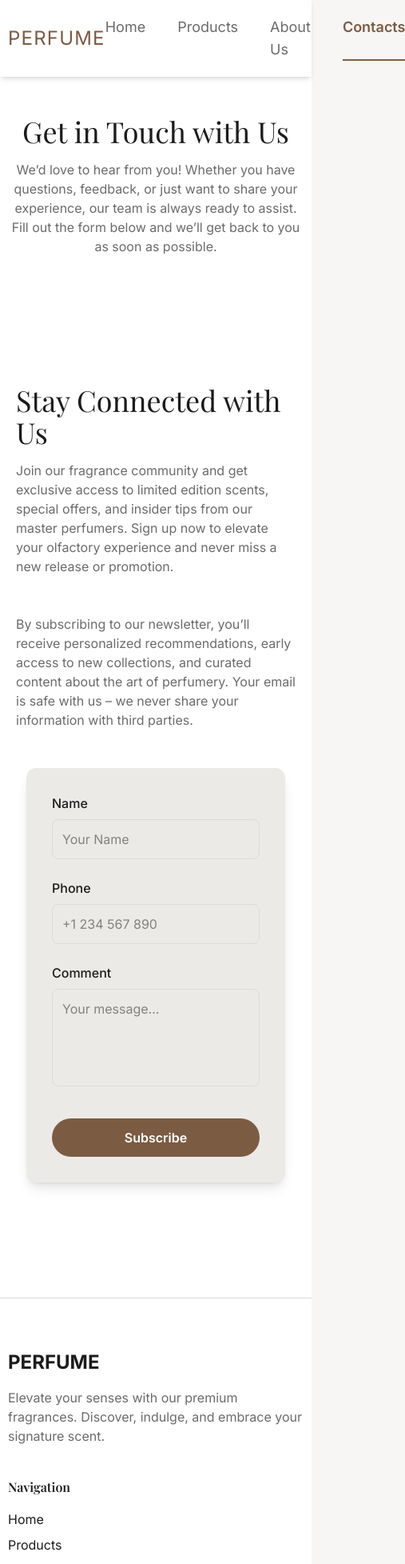
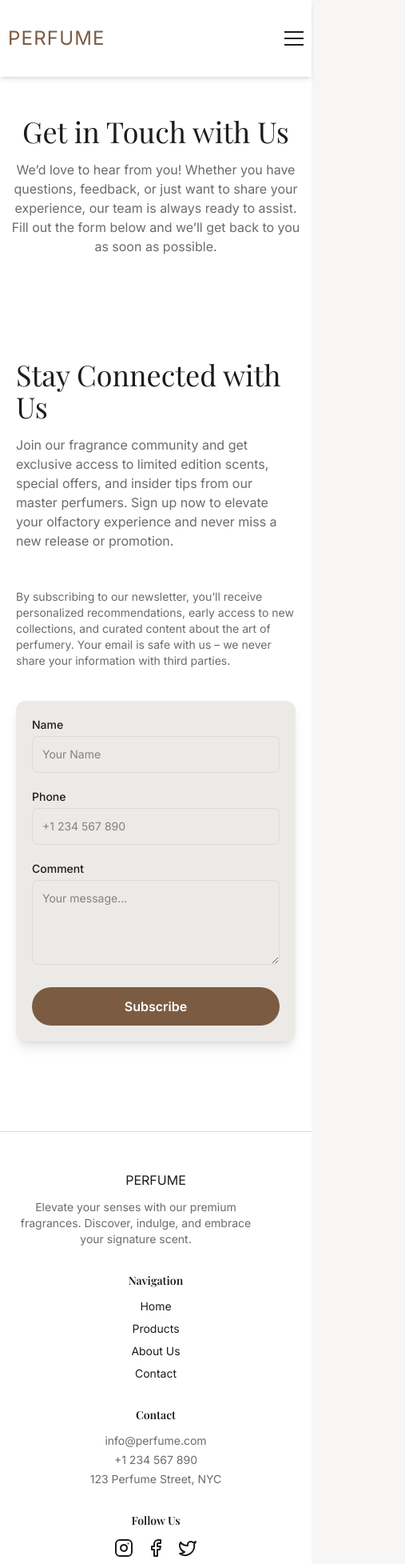
Before and after one commit to VladislavProhorov123/Bbenvenuti, a React (Vite) app: page /contacts in a window 390 px wide. Shown: the top 1955 px of the page at 80% size, 507 px wide, since content can reach past the window. Built offline with nearby package versions, Linux system fonts and the light colour scheme; a web font is replaced by a local one.

Commit message:
Adaptive Home page

```diff
--- a/src/pages/Header.jsx
+++ b/src/pages/Header.jsx
@@ -1,7 +1,8 @@
-import React from "react";
+import React, { useState } from "react";
 import { NavLink } from "react-router-dom";
 
 export default function Header() {
+  const [open, setOpen] = useState(false);
   const linkClass = ({ isActive }) =>
     isActive
       ? "text-[var(--brand-primary)] border-b-2 border-[var(--brand-primary)] pb-1 font-semibold transition"
@@ -10,9 +11,11 @@ export default function Header() {
   return (
     <header className="sticky top-0 z-50 bg-[var(--bg-secondary)] shadow-md ">
       <div className="container flex justify-between items-center h-24">
-        <div className="text-2xl font-playfair text-[var(--brand-primary)] tracking-wider">PERFUME</div>
+        <div className="text-2xl font-playfair text-[var(--brand-primary)] tracking-wider">
+          PERFUME
+        </div>
 
-        <nav className="flex gap-10 text-lg">
+        <nav className="hidden md:flex gap-10 text-lg">
           <NavLink to="/" className={linkClass}>
             Home
           </NavLink>
@@ -26,6 +29,56 @@ export default function Header() {
             Contacts
           </NavLink>
         </nav>
+
+        <button
+          onClick={() => setOpen(!open)}
+          className="md:hidden flex flex-col gap-1.5"
+        >
+          <span
+            className={`w-6 h-0.5 bg-[var(--text-primary)] transition ${
+              open && "rotate-45 translate-y-2"
+            }`}
+          />
+          <span
+            className={`w-6 h-0.5 bg-[var(--text-primary)] transition ${
+              open && "opacity-0"
+            }`}
+          />
+          <span
+            className={`w-6 h-0.5 bg-[var(--text-primary)] transition ${
+              open && "-rotate-45 -translate-y-2"
+            }`}
+          />
+        </button>
+      </div>
+
+      <div className={`md:hidden overflow-hidden transition-all duration-300 ${open ? 'max-h-96' : 'max-h-0'}`}>
+        <nav className="flex flex-col gap-6 p-6 bg-[var(--bg-secondary)]">
+          <NavLink onClick={() => setOpen(false)} to="/" className={linkClass}>
+            Home
+          </NavLink>
+          <NavLink
+            onClick={() => setOpen(false)}
+            to="/products"
+            className={linkClass}
+          >
+            Products
+          </NavLink>
+          <NavLink
+            onClick={() => setOpen(false)}
+            to="/about"
+            className={linkClass}
+          >
+            About Us
+          </NavLink>
+          <NavLink
+            onClick={() => setOpen(false)}
+            to="/contacts"
+            className={linkClass}
+          >
+            Contacts
+          </NavLink>
+        </nav>
       </div>
     </header>
   );
--- a/src/sections/Collections.jsx
+++ b/src/sections/Collections.jsx
@@ -32,35 +32,32 @@ export default function Collections() {
   ];
   const navigate = useNavigate();
   return (
-    <section className="py-24 bg-[var(--bg-primary)]">
+    <section className="py-16 md:py-24 bg-[var(--bg-primary)]">
       <div className="container">
         <SectionTitle
           title="Our Collections"
           subtitle="Carefully curated fragrances for every mood and personality."
         />
 
-        <div className="grid grid-cols-1 md:grid-cols-2 gap-8">
+        <div className="grid grid-cols-1 sm:grid-cols-2 md:grid-cols-2 gap-4 md:gap-8">
           {collections.map((item) => (
             <div
               key={item.id}
               onClick={() => navigate("/products")}
-              className="group relative h-[360px] rounded-xl overflow-hidden cursor-pointer"
+              className="group relative h-[240px] sm:h-[280px] md:h-[360px] rounded-xl overflow-hidden cursor-pointer"
             >
-              {/* Image */}
               <img
                 src={item.image}
                 alt={item.title}
                 className="absolute inset-0 w-full h-full object-cover transition-transform duration-700 group-hover:scale-105"
               />
 
-              {/* Dark overlay */}
               <div className="absolute inset-0 bg-black/40 group-hover:bg-black/50 transition" />
 
-              {/* Text */}
-              <div className="relative z-10 h-full flex flex-col justify-end p-8">
-                <h3 className="text-3xl font-serif text-white">{item.title}</h3>
+              <div className="relative z-10 h-full flex flex-col justify-end p-4 sm:p-6 md:p-8">
+                <h3 className="text-xl sm:text-2xl md:text-3xl font-serif text-white">{item.title}</h3>
 
-                <span className="mt-4 inline-block text-sm text-white/80 uppercase tracking-wider">
+                <span className="mt-2 md:mt-4 inline-block text-xs sm:text-sm text-white/80 uppercase tracking-wider">
                   Shop collection →
                 </span>
               </div>
--- a/src/sections/ContactForm.jsx
+++ b/src/sections/ContactForm.jsx
@@ -42,15 +42,14 @@ export default function ContactForm() {
   };
 
   return (
-    <section className="py-24 bg-[var(--bg-secondary)]">
-      <div className="container max-w-6xl mx-auto flex flex-col lg:flex-row gap-12 items-center">
-        {/* Левый блок: текст */}
-        <div className="lg:w-1/2">
+    <section className="py-16 md:py-24 bg-[var(--bg-secondary)]">
+      <div className="container max-w-6xl mx-auto flex flex-col lg:flex-row gap-10 md:gap-12 items-center px-4 md:px-0">
+        <div className="w-full lg:w-1/2">
           <SectionTitle
             title="Stay Connected with Us"
             subtitle="Join our fragrance community and get exclusive access to limited edition scents, special offers, and insider tips from our master perfumers. Sign up now to elevate your olfactory experience and never miss a new release or promotion."
           />
-          <p className="mt-6 text-[var(--text-secondary)]">
+          <p className="mt-4 md:mt-6 text-sm md:text-base text-[var(--text-secondary)] max-w-xl mx-auto lg:mx-0">
             By subscribing to our newsletter, you’ll receive personalized
             recommendations, early access to new collections, and curated
             content about the art of perfumery. Your email is safe with us – we
@@ -58,14 +57,16 @@ export default function ContactForm() {
           </p>
         </div>
 
-        {/* Правый блок: форма */}
-        <div className="lg:w-1/2 sm:w-full">
+        <div className="lg:w-1/2 w-full">
           <form
             onSubmit={handleSubmit}
-            className="flex flex-col gap-6 bg-[var(--bg-soft)] p-8 rounded-xl shadow-lg"
+            className="flex flex-col gap-5 md:gap-6 bg-[var(--bg-soft)] p-5 sm:p-6 md:p-8 rounded-xl shadow-lg w-full"
           >
             <div className="flex flex-col">
-              <label htmlFor="name" className="mb-2 font-medium">
+              <label
+                htmlFor="name"
+                className="mb-1 md:mb-2 text-sm md:text-base font-medium"
+              >
                 Name
               </label>
               <input
@@ -75,12 +76,15 @@ export default function ContactForm() {
                 onChange={(e) => setName(e.target.value)}
                 placeholder="Your Name"
                 required
-                className="border border-[var(--border-color)] rounded-lg p-3 focus:outline-none focus:ring-2 focus:ring-[var(--brand-primary)] transition"
+                className="border border-[var(--border-color)] rounded-lg p-3 text-sm md:text-base focus:outline-none focus:ring-2 focus:ring-[var(--brand-primary)] transition"
               />
             </div>
 
             <div className="flex flex-col">
-              <label htmlFor="phone" className="mb-2 font-medium">
+              <label
+                htmlFor="phone"
+                className="mb-1 md:mb-2 text-sm md:text-base font-medium"
+              >
                 Phone
               </label>
               <input
@@ -90,12 +94,15 @@ export default function ContactForm() {
                 onChange={(e) => setPhone(e.target.value)}
                 placeholder="+1 234 567 890"
                 required
-                className="border border-[var(--border-color)] rounded-lg p-3 focus:outline-none focus:ring-2 focus:ring-[var(--brand-primary)] transition"
+                className="border border-[var(--border-color)] rounded-lg p-3 text-sm md:text-base focus:outline-none focus:ring-2 focus:ring-[var(--brand-primary)] transition"
               />
             </div>
 
             <div className="flex flex-col">
-              <label htmlFor="message" className="mb-2 font-medium">
+              <label
+                htmlFor="message"
+                className="mb-1 md:mb-2 text-sm md:text-base font-medium"
+              >
                 Comment
               </label>
               <textarea
@@ -104,13 +111,13 @@ export default function ContactForm() {
                 value={message}
                 onChange={(e) => setMessage(e.target.value)}
                 placeholder="Your message..."
-                className="border border-[var(--border-color)] rounded-lg p-3 focus:outline-none focus:ring-2 focus:ring-[var(--brand-primary)] transition resize-none"
+                className="border border-[var(--border-color)] rounded-lg p-3 text-sm md:text-base focus:outline-none focus:ring-2 focus:ring-[var(--brand-primary)] transition"
               />
             </div>
 
             <button
               type="submit"
-              className="mt-4 px-8 py-3 rounded-full bg-[var(--brand-primary)] hover:bg-[var(--brand-accent)] text-white font-semibold transition w-full cursor-pointer"
+              className="mt-2 md:mt-4 px-6 md:px-8 py-3 rounded-full bg-[var(--brand-primary)] hover:bg-[var(--brand-accent)] text-white font-semibold transition w-full"
             >
               Subscribe
             </button>
--- a/src/sections/Featured.jsx
+++ b/src/sections/Featured.jsx
@@ -13,7 +13,7 @@ export default function FeaturedProducts() {
   const navigate = useNavigate();
 
   return (
-    <section className="py-24 bg-[var(--bg-secondary)] relative">
+    <section className="py-16 md:py-24 bg-[var(--bg-secondary)] relative">
       <div className="container">
         <SectionTitle
           title="Featured Fragrances"
@@ -21,7 +21,7 @@ export default function FeaturedProducts() {
         />
 
         <Swiper
-          className="w-[1280px]"
+          className="w-full px-4 md:px-0"
           modules={[Navigation, Autoplay]}
           navigation={{
             prevEl: ".custom-prev",
@@ -30,9 +30,9 @@ export default function FeaturedProducts() {
           autoplay={{ delay: 5000, disableOnInteraction: false }}
           slidesPerView={4}
           breakpoints={{
-            320: { slidesPerView: 1.2 },
-            768: { slidesPerView: 2.2 },
-            1024: { slidesPerView: 4 },
+            320: { slidesPerView: 1, spaceBetween: 16 },
+            768: { slidesPerView: 2, spaceBetween: 20 },
+            1024: { slidesPerView: 4, spaceBetween: 24 },
           }}
         >
           {products.map((product) => (
@@ -42,18 +42,17 @@ export default function FeaturedProducts() {
           ))}
         </Swiper>
 
-        <button className="custom-prev absolute left-[50px] top-1/2 -translate-y-1/2 z-20 w-12 h-12 rounded-full bg-[var(--brand-primary)] text-white flex items-center justify-center shadow-lg hover:bg-[var(--brand-accent)] transition-transform duration-300 hover:scale-110 cursor-pointer">
-            ‹
-          </button>
-          <button className="custom-next absolute right-[70px] top-1/2 -translate-y-1/2 z-20 w-12 h-12 rounded-full bg-[var(--brand-primary)] text-white flex items-center justify-center shadow-lg hover:bg-[var(--brand-accent)] transition-transform duration-300 hover:scale-110">
-            ›
-          </button>
-
+        <button className="custom-prev hidden md:flex absolute left-4 lg:left-12 top-1/2 -translate-y-1/2 z-20 w-10 h-10 lg:w-12 lg:h-12 rounded-full bg-[var(--brand-primary)] text-white items-center justify-center shadow-lg hover:bg-[var(--brand-accent)] transition-transform duration-300 hover:scale-110">
+          ‹
+        </button>
+        <button className="custom-next hidden md:flex absolute right-4 lg:right-12 top-1/2 -translate-y-1/2 z-20 w-10 h-10 lg:w-12 lg:h-12 rounded-full bg-[var(--brand-primary)] text-white items-center justify-center shadow-lg hover:bg-[var(--brand-accent)] transition-transform duration-300 hover:scale-110">
+          ›
+        </button>
 
         <div className="flex justify-center mt-14">
           <button
             onClick={() => navigate("/products")}
-            className="px-10 py-3 rounded-full bg-[var(--brand-primary)] hover:bg-[var(--brand-accent)] text-white font-semibold transition cursor-pointer"
+            className="w-full sm:w-auto px-8 md:px-10 py-3 rounded-full bg-[var(--brand-primary)] hover:bg-[var(--brand-accent)] text-white font-semibold transition cursor-pointer"
           >
             Shop Now
           </button>
--- a/src/sections/Footer.jsx
+++ b/src/sections/Footer.jsx
@@ -4,19 +4,23 @@ import { Link } from "react-router-dom";
 
 export default function Footer() {
   return (
-    <footer className="bg-[var(--bg-secondary)] border-t border-[var(--border-color)] py-16">
-      <div className="container max-w-6xl mx-auto grid grid-cols-1 md:grid-cols-4 gap-10">
+    <footer className="bg-[var(--bg-secondary)] border-t border-[var(--border-color)] py-12 md:py-16">
+      <div className="container max-w-6xl mx-auto grid grid-cols-1 sm:grid-cols-2 md:grid-cols-4 gap-8 md:gap-10 px-4 md:px-0 text-center sm:text-left">
         <div className="">
-          <div className="text-2xl font-bold">PERFUME</div>
-          <p className="mt-4 text-[var(--text-secondary)]">
+          <div className="flex flex-col items-center sm:items-start">
+            PERFUME
+          </div>
+          <p className="mt-3 md:mt-4 text-sm md:text-base text-[var(--text-secondary)] max-w-xs sm:max-w-none">
             Elevate your senses with our premium fragrances. Discover, indulge,
             and embrace your signature scent.
           </p>
         </div>
 
         <div className="">
-          <h3 className="font-semibold mb-4">Navigation</h3>
-          <ul className="flex flex-col gap-2">
+          <h3 className="font-semibold mb-3 md:mb-4 text-sm md:text-base">
+            Navigation
+          </h3>
+          <ul className="flex flex-col gap-2 text-sm md:text-base items-center sm:items-start">
             <li>
               <Link
                 to="/"
@@ -52,16 +56,20 @@ export default function Footer() {
           </ul>
         </div>
         <div className="">
-          <h3 className="font-semibold mb-4">Contact</h3>
-          <p className="text-[var(--text-secondary)]">info@perfume.com</p>
-          <p className="text-[var(--text-secondary)] mt-2">+1 234 567 890</p>
-          <p className="text-[var(--text-secondary)] mt-2">
+          <h3 className="font-semibold mb-3 md:mb-4 text-sm md:text-base">Contact</h3>
+          <p className="text-[var(--text-secondary)] text-sm md:text-base mt-1">
+            info@perfume.com
+          </p>
+          <p className="text-[var(--text-secondary)] text-sm md:text-base mt-1">
+            +1 234 567 890
+          </p>
+          <p className="text-[var(--text-secondary)] text-sm md:text-base mt-1">
             123 Perfume Street, NYC
           </p>
         </div>
         <div>
-          <h3 className="font-semibold mb-4">Follow Us</h3>
-          <div className="flex gap-4">
+          <h3 className="font-semibold mb-3 md:mb-4 text-sm md:text-base">Follow Us</h3>
+          <div className="flex gap-4 justify-center sm:justify-start">
             <a
               href="#"
               className="hover:text-[var(--brand-primary)] transition"
@@ -84,7 +92,7 @@ export default function Footer() {
         </div>
       </div>
 
-      <div className="mt-12 text-center text-[var(--text-secondary)] text-sm">
+      <div className="mt-10 md:mt-12 text-center text-[var(--text-secondary)] text-xs md:text-sm px-4">
         &copy; {new Date().getFullYear()} PERFUME. All rights reserved.
       </div>
     </footer>
--- a/src/sections/Hero.jsx
+++ b/src/sections/Hero.jsx
@@ -3,31 +3,34 @@ import heroImg from "../assets/hero2.png";
 import { useNavigate } from "react-router-dom";
 
 export default function Hero() {
-  const navigate = useNavigate()
+  const navigate = useNavigate();
 
   const handleShopNow = () => {
-    navigate('/products')
-  }
+    navigate("/products");
+  };
   return (
-    <section className="relative w-full h-[calc(100vh-96px)]  flex items-center bg-[var(--bg-primary)] ">
+    <section className="relative w-full min-h-[calc(100vh-96px)] flex items-center bg-[var(--bg-primary)] ">
       <img
         src={heroImg}
         alt="Perfume Hero"
-        className="absolute top-0 left-0 w-full h-full object-cover brightness-90"
+        className="absolute top-0 left-0 w-full h-full object-cover object-center md:object-right brightness-90"
       />
 
       <div className="absolute top-0 left-0 w-full h-full bg-black/30"></div>
 
-      <div className="container relative z-10 text-center text-white flex flex-col items-center gap-6">
-        <h1 className="text-5xl md:text-6xl font-playfair font-bold leading-tight">
+      <div className="container relative z-10 text-center text-white flex flex-col items-center gap-4 md:gap-6 px-4 md:px-0">
+        <h1 className="text-3xl sm:text-4xl md:text-6xl font-playfair font-bold leading-tight">
           Discover Your Signature Scent
         </h1>
-        <p className="text-lg md:text-xl max-w-xl">
+        <p className="text-base sm:text-lg md:text-xl max-w-xl">
           Explore our curated collection of niche perfumes crafted with passion
           and luxury.
         </p>
 
-        <button className="mt-6 px-8 py-3 rounded-full bg-[var(--brand-primary)] hover:bg-[var(--brand-accent)] text-white font-semibold transition cursor-pointer" onClick={handleShopNow}>
+        <button
+          className="mt-4 md:mt-6 px-6 md:px-8 py-3 rounded-full bg-[var(--brand-primary)] hover:bg-[var(--brand-accent)] text-white font-semibold transition cursor-pointer w-full sm:w-auto"
+          onClick={handleShopNow}
+        >
           Shop Now
         </button>
       </div>
--- a/src/sections/WhyChooseUs.jsx
+++ b/src/sections/WhyChooseUs.jsx
@@ -5,42 +5,40 @@ import { Award, Headphones, Truck } from "lucide-react";
 
 export default function WhyChooseUs() {
   return (
-    <section className="py-24 bg-[var(--bg-soft)]">
-      <div className="container flex flex-col lg:flex-row items-center gap-10">
-        {/* Картинка */}
-        <div className="lg:w-1/2">
+    <section className="py-16 md:px-24 bg-[var(--bg-soft)]">
+      <div className="container flex flex-col lg:flex-row items-center gap-8 lg:gap-10">
+        <div className="w-full lg:w-1/2">
           <img
             src={parfume}
             alt="Perfume quality"
-            className="w-full rounded-xl shadow-lg"
+            className="w-full max-w-md mx-auto lg:max-w-none rounded-xl shadow-lg"
           />
         </div>
 
-        {/* Текст + список преимуществ */}
-        <div className="lg:w-1/2 flex flex-col ">
+        <div className="w-full lg:w-1/2 flex flex-col text-left lg:text-left">
           <SectionTitle
             title="Why Choose Us?"
             subtitle="Experience the art of perfumery with our expertly crafted fragrances that delight the senses, evoke emotions, and leave a lasting impression wherever you go."
           />
 
-          <ul className="flex flex-col gap-6 mt-6">
-            <li className="flex items-start gap-4">
-              <Truck className="text-[var(--brand-primary)] mt-1 w-6 h-6" />
+          <ul className="flex flex-col gap-5 md:gap-6 mt-6">
+            <li className="flex items-start gap-3 md:gap-4 text-sm md:text-base">
+              <Truck className="text-[var(--brand-primary)] mt-1 w-5 h-5 md:w-6 md:h-6 shrink-0" />
               <span>
                 Fast & reliable worldwide shipping ensures your favorite scents
                 arrive safely and on time, so you can enjoy them without delay.
               </span>
             </li>
-            <li className="flex items-start gap-4">
-              <Award className="text-[var(--brand-primary)] mt-1 w-6 h-6" />
+            <li className="flex items-start gap-3 md:gap-4 text-sm md:text-base">
+              <Award className="text-[var(--brand-primary)] mt-1 w-5 h-5 md:w-6 md:h-6 shrink-0" />
               <span>
                 We use only premium ingredients and expert blending techniques
                 to create long-lasting fragrances that stand out and make every
                 moment memorable.
               </span>
             </li>
-            <li className="flex items-start gap-4">
-              <Headphones className="text-[var(--brand-primary)] mt-1 w-6 h-6" />
+            <li className="flex items-start gap-3 md:gap-4 text-sm md:text-base">
+              <Headphones className="text-[var(--brand-primary)] mt-1 w-5 h-5 md:w-6 md:h-6 shrink-0" />
               <span>
                 Our dedicated customer support team is always ready to assist
                 you with any questions or concerns, ensuring a smooth and
```
